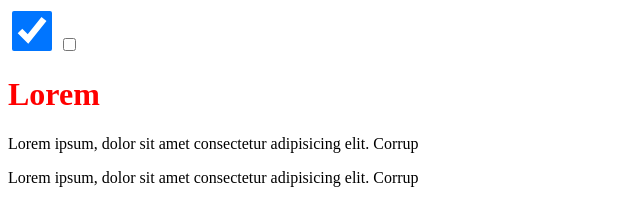
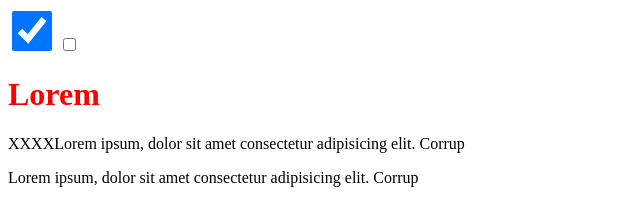
Before and after one commit to GilsonEniac/HTML-C-SS2, a plain HTML site: page Aula393C/index.html in a window 1280 px wide. Shown: the top 205 px of the page, 0-640 px from the left. Drawn offline with Linux system fonts and the light colour scheme.

Commit message:
ALTERAÇÃO

```diff
--- a/Aula393C/index.html
+++ b/Aula393C/index.html
@@ -17,7 +17,7 @@
 
 
     <h1 class="heading" meu-atributo="valor2">Lorem</h1>
-    <p class="p">Lorem ipsum, dolor sit amet consectetur adipisicing elit. Corrup</p>
+    <p class="p">XXXXLorem ipsum, dolor sit amet consectetur adipisicing elit. Corrup</p>
     <p class="p">Lorem ipsum, dolor sit amet consectetur adipisicing elit. Corrup</p>
 
 
```
